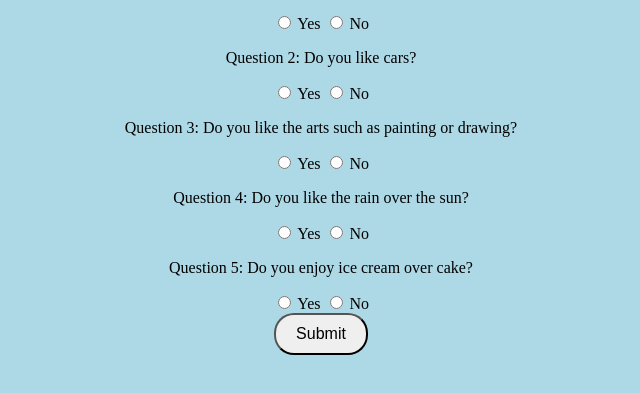
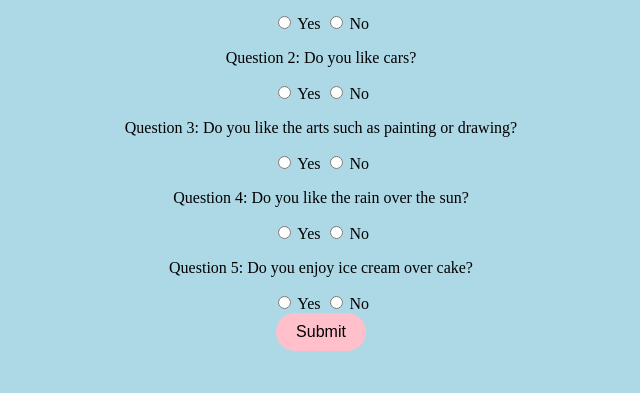
Before and after one commit to Amatullahs/Matchmakerr, a plain HTML site: page index.html in a window 1280 px wide. Shown: the part 101-494 px from the top of the page, without its empty margins (319-959 px from the left). Drawn offline with Linux system fonts and the light colour scheme.

Commit message:
Update index.html

```diff
--- a/index.html
+++ b/index.html
@@ -1,3 +1,4 @@
+
 <!DOCTYPE html>
 <html>
 <head>
@@ -12,6 +13,9 @@
             padding: 10px 20px; /* Adjust padding to make the button larger */
             border-radius: 20px; /* Round the corners */
             font-size: 16px; /* Increase font size */
+            background-color: pink; /* Change background color to pink */
+            border: none; /* Remove border */
+            cursor: pointer; /* Add cursor pointer on hover */
         }
     </style>
 </head>
```
